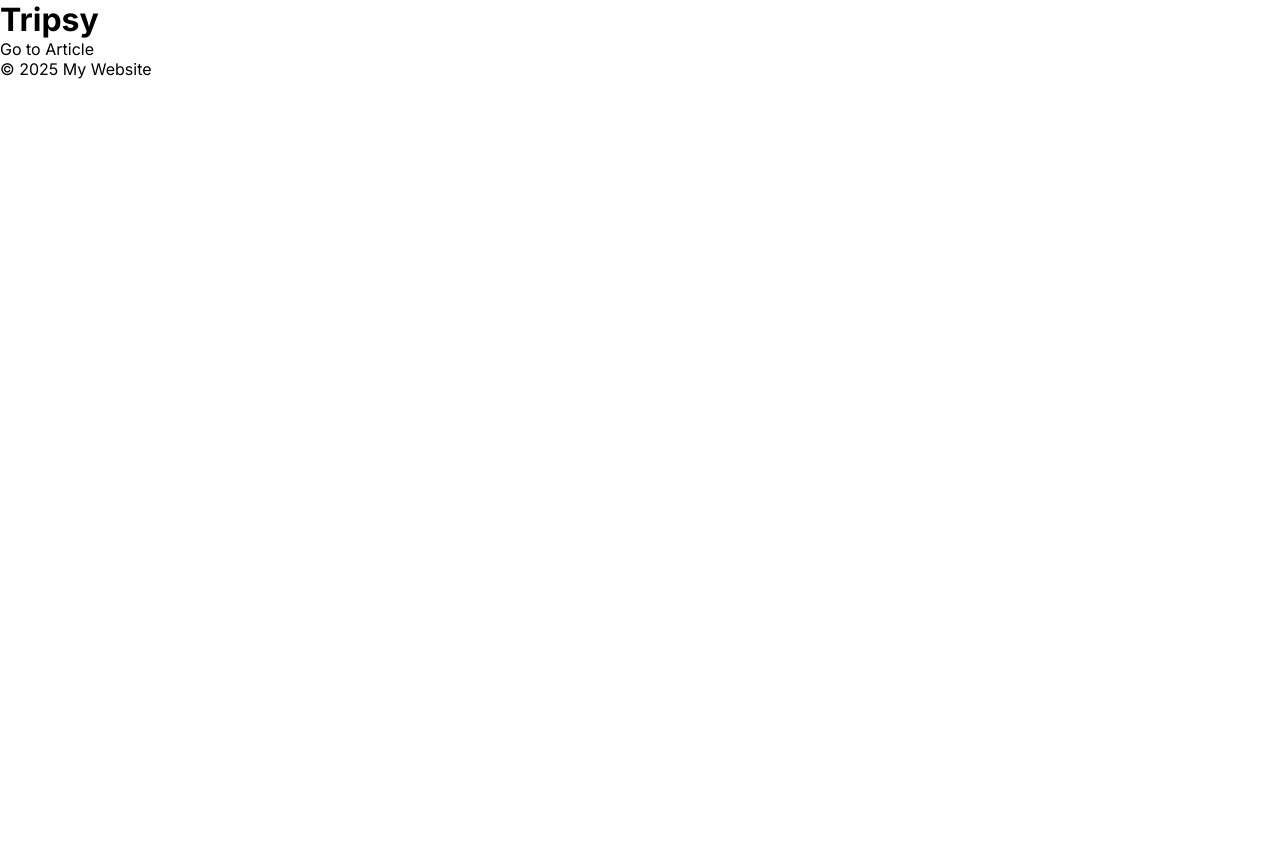
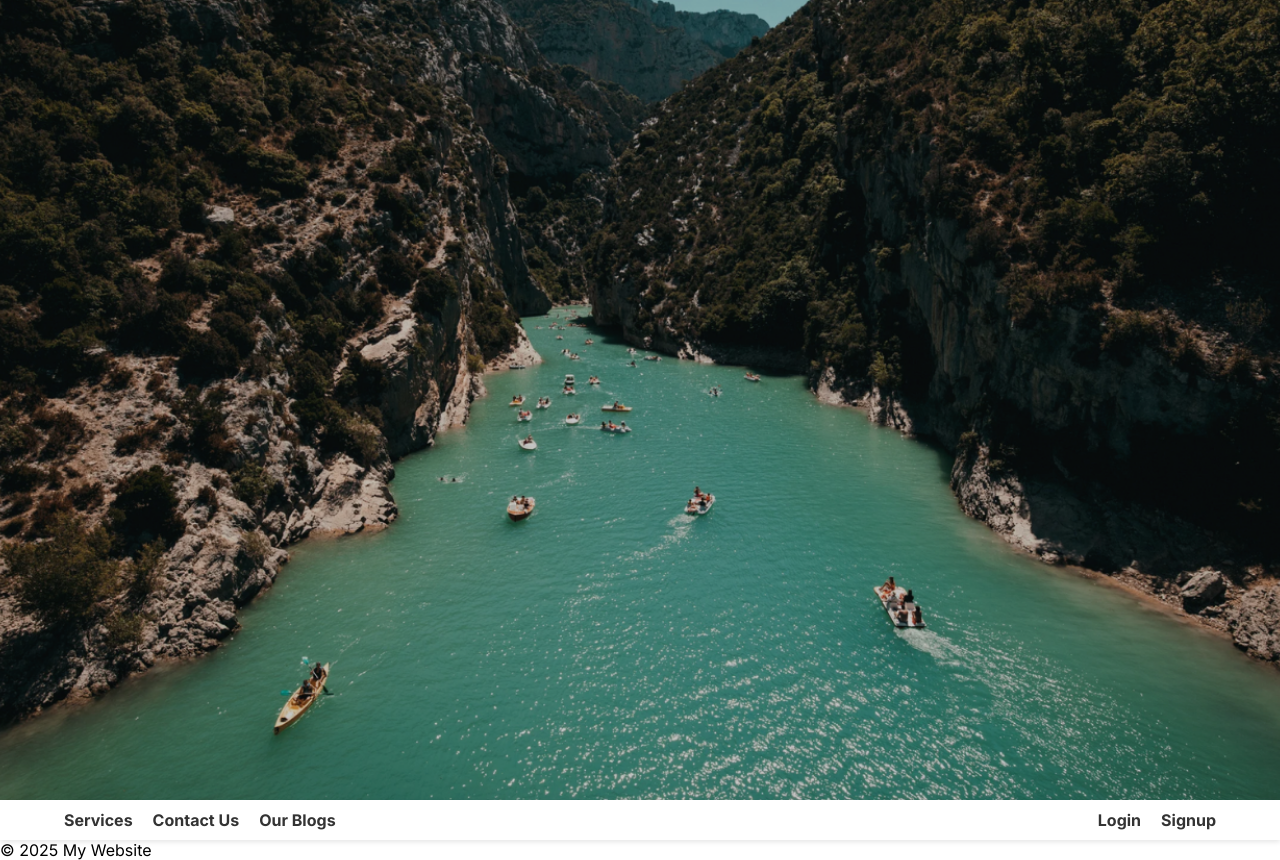
Before and after one commit to ritukanchi/fluffy-octo-giggle, a Next.js app in the folder trip/: page / in a window 1280 px wide. Before the commit the page ends 800 px from the top, so only its background shows below. Built offline with nearby package versions, Linux system fonts and the light colour scheme.

Commit message:
work so far, background + pages

```diff
--- a/trip/src/app/articles/page.tsx
+++ b/trip/src/app/components/OurBlogs/page.tsx
@@ -1,9 +1,9 @@
 "use client";
 
 import { useEffect, useState } from "react";
-import { fetchArticle } from "../lib/firestore";
+import { fetchArticle } from "../../lib/firestore";
 
-export default function article() {
+export default function OurBlogs() {
   const [article, setArticle] = useState<{ id: string; title: string; content: string } | null>(null);
 
   useEffect(() => {
--- /dev/null
+++ b/trip/src/app/components/contactus/page.tsx
@@ -0,0 +1,9 @@
+"use client";
+export default function ContactUs() {
+  return (
+    <div>
+      <h2>Contact Us</h2>
+      <p>Reach out to us via email or phone.</p>
+    </div>
+  );
+}
--- /dev/null
+++ b/trip/src/app/components/login/page.tsx
@@ -0,0 +1,9 @@
+"use client";
+export default function login() {
+    return (
+      <div>
+        <h2>Log in!</h2>
+        <p></p>
+      </div>
+    );
+  }
--- /dev/null
+++ b/trip/src/app/components/services/page.tsx
@@ -0,0 +1,9 @@
+"use client";
+export default function services() {
+    return (
+      <div>
+        <h2>Our services</h2>
+        <p>Offered by third party providers</p>
+      </div>
+    );
+  }
--- /dev/null
+++ b/trip/src/app/components/signup/page.tsx
@@ -0,0 +1,9 @@
+"use client";
+export default function signup() {
+    return (
+      <div>
+        <h2>Signup</h2>
+        <p></p>
+      </div>
+    );
+  }
--- a/trip/src/app/globals.css
+++ b/trip/src/app/globals.css
@@ -100,3 +100,62 @@ a {
     color-scheme: light; /* Force light mode */
   }
 }
+/* Full-page background */
+/* Default styles (no background for other pages) */
+body {
+  font-family: Arial, sans-serif;
+  margin: 0;
+  padding: 0;
+  overflow-x: hidden; /* Prevents horizontal scroll */
+}
+
+/* Background only on the home page */
+.home-background {
+  background-image: url("./images/tripsy.png"); /* Replace with your image */
+  background-size: cover;
+  background-position: center;
+  background-repeat: no-repeat;
+  height: 100vh;
+}
+
+
+/* Scroll-triggered div */
+.hidden-div {
+  opacity: 0;
+  transform: translateY(50px);
+  transition: opacity 0.8s ease-out, transform 0.8s ease-out;
+}
+
+.visible {
+  opacity: 1;
+  transform: translateY(0);
+}
+
+/* Navbar Styling */
+.navbar {
+  background-color: #fff;
+  box-shadow: 0 2px 5px rgba(0, 0, 0, 0.1);
+  padding: 10px 0;
+}
+
+.navbar-container {
+  display: flex;
+  justify-content: space-between; /* Space between left and right links */
+  align-items: center;
+  width: 90%;
+  max-width: 1200px;
+  margin: 0 auto;
+}
+
+.navbar-left,
+.navbar-right {
+  display: flex;
+  gap: 20px; /* Adds spacing between links */
+}
+
+.navbar-left a,
+.navbar-right a {
+  text-decoration: none;
+  color: #333;
+  font-weight: bold;
+}
--- a/trip/src/app/layout.tsx
+++ b/trip/src/app/layout.tsx
@@ -1,22 +1,41 @@
 "use client";
+import { usePathname } from "next/navigation";
 import { Inter } from "next/font/google";
+import Link from "next/link";
 import "./globals.css";
 
 const inter = Inter({ subsets: ["latin"] });
 
-export default function RootLayout({
-  children,
-}: {
-  children: React.ReactNode;
-}) {
+export default function RootLayout({ children }: { children: React.ReactNode }) {
+  const pathname = usePathname();
+  const isHomePage = pathname === "/";
   return (
     <html lang="en">
-      <body className={inter.className}>
-        <header>
-          <h1>Tripsy</h1>
+      <head>
+        <title>Tripsy</title>
+      </head>
+      <body className={`${inter.className}`}>
+        {/* Navbar */}
+        <div className="home-background"></div>
+        <header className="navbar">
+          <nav className="navbar-container">
+            <div className="navbar-left">
+              <Link href="/components/services">Services</Link>
+              <Link href="/components/contactus">Contact Us</Link>
+              <Link href="/components/OurBlogs">Our Blogs</Link>
+            </div>
+            <div className="navbar-right">
+              <Link href="/login">Login</Link>
+              <Link href="/signup">Signup</Link>
+            </div>
+          </nav>
         </header>
-        <main>{children}</main> {/* This renders the page.tsx content */}
-        <footer>
+
+        {/* Page Content */}
+        <main className="content">{children}</main>
+
+        {/* Footer */}
+        <footer className="footer">
           <p>© 2025 My Website</p>
         </footer>
       </body>
--- a/trip/src/app/page.tsx
+++ b/trip/src/app/page.tsx
@@ -1,11 +1,13 @@
 "use client";
-
 import Link from "next/link";
+import Services from "./components/services/page";
+import ContactUs from "./components/contactus/page";
+import OurBlogs from "./components/OurBlogs/page";
 
 export default function Home() {
   return (
-    <div>
-      <Link href="/articles">Go to Article</Link>
+    <div className="home">
+
     </div>
   );
 }
```
